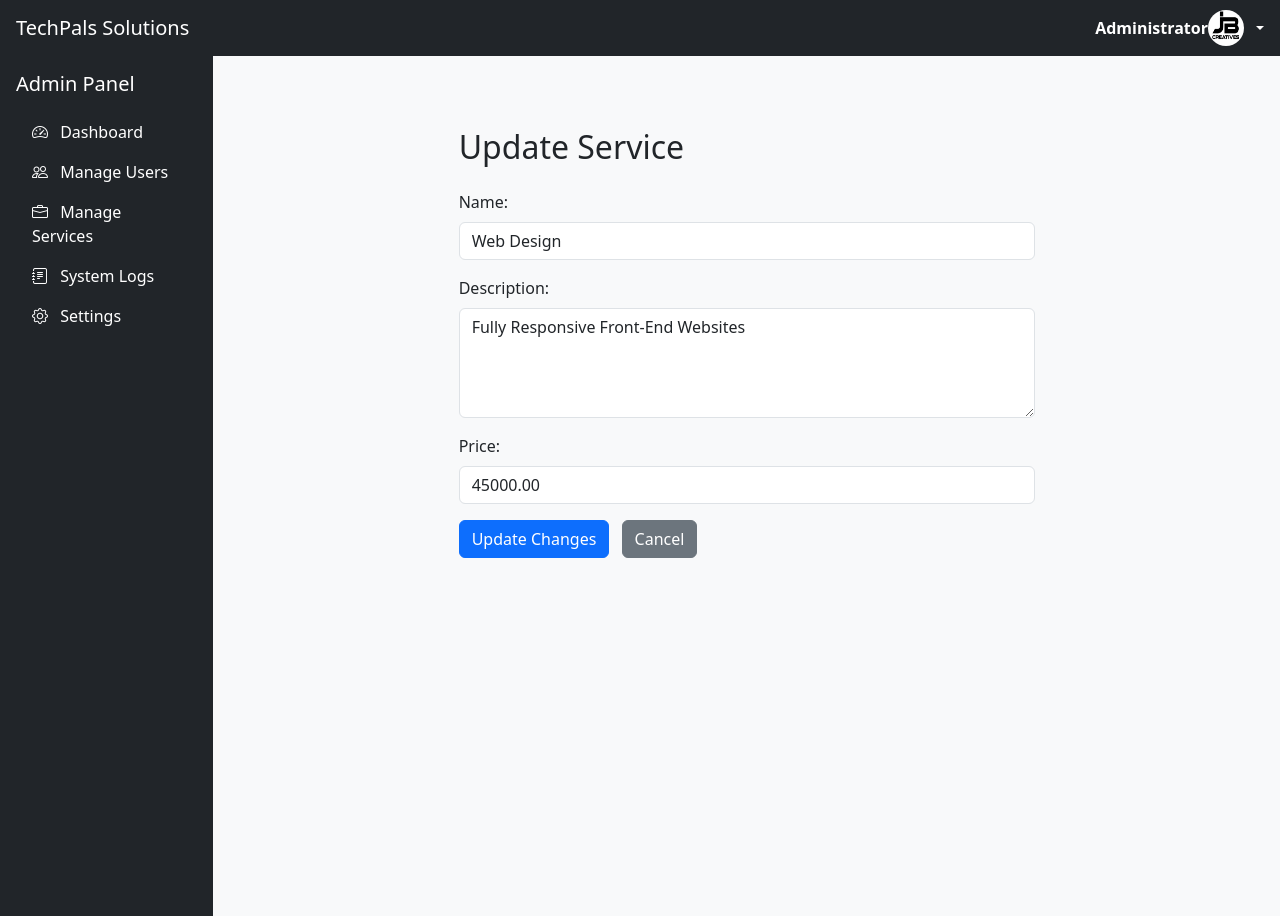
After one commit to kelvin-nyale/TechPals-Solutions-Management-System, a Django app: page /services/update/1/ in a window 1280 px wide. The commit adds this page. Run offline with Django 5.2, Linux system fonts and the light colour scheme; a user stored in the database is signed in; data comes from the database, SQL or seed files in the repository; both versions use the stored data as it was after the commit.

Commit message:
Added services and updated user profile tech stack

```diff
--- a/TechPalsApp/models.py
+++ b/TechPalsApp/models.py
@@ -5,6 +5,15 @@ from django.contrib.auth.models import User
 class Profile(models.Model):
     user = models.OneToOneField(User, on_delete=models.CASCADE)
     image = models.ImageField(upload_to='profile_pics/', default='default.jpg')
+    teck_stack = models.CharField(max_length=100, blank=True, null=True)
 
     def __str__(self):
         return f"{self.user.username} Profile"
+
+class Service(models.Model):
+    service_name = models.CharField(max_length=100)
+    service_description = models.TextField()
+    service_price = models.DecimalField(max_digits=10, decimal_places=2)
+
+    def __str__(self):
+        return f"{self.service_name} - {self.service_price}"
--- a/TechPalsApp/signals.py
+++ b/TechPalsApp/signals.py
@@ -15,3 +15,8 @@ def create_or_update_user_profile(sender, instance, created, **kwargs):
         except Profile.DoesNotExist:
             # If profile doesn't exist for some reason, create it
             Profile.objects.create(user=instance)
+
+@receiver(post_save, sender=User)
+def create_user_profile(sender, instance, created, **kwargs):
+    if created:
+        Profile.objects.create(user=instance)
--- a/TechPalsApp/templates/base_admin.html
+++ b/TechPalsApp/templates/base_admin.html
@@ -55,6 +55,11 @@
                 <a class="nav-link text-white" href="{% url 'users' %}"><i class="bi bi-people me-2"></i> Manage Users</a>
             </li>
             <li class="nav-item">
+                <a class="nav-link text-white" href="{% url 'service-list' %}">
+                    <i class="bi bi-briefcase me-2"></i> Manage Services
+                </a>
+            </li>
+            <li class="nav-item">
                 <a class="nav-link text-white" href="#"><i class="bi bi-journal-text me-2"></i> System Logs</a>
             </li>
             <li class="nav-item">
@@ -76,6 +81,11 @@
             <a class="nav-link text-white" href="{% url 'users' %}"><i class="bi bi-people me-2"></i> Manage Users</a>
         </li>
         <li class="nav-item">
+            <a class="nav-link text-white" href="{% url 'service-list' %}">
+                <i class="bi bi-briefcase me-2"></i> Manage Services
+            </a>
+        </li>
+        <li class="nav-item">
             <a class="nav-link text-white" href="#"><i class="bi bi-journal-text me-2"></i> System Logs</a>
         </li>
         <li class="nav-item">
--- /dev/null
+++ b/TechPalsApp/templates/service.update.html
@@ -0,0 +1,46 @@
+{% extends 'base_admin.html' %}
+
+{% block content %}
+<div class="container mt-5" style="max-width: 600px;">
+  <h2 class="mb-4">Update Service</h2>
+  <form method="post" action="{% url 'update-service' service.id %}">
+    {% csrf_token %}
+
+    <div class="mb-3">
+      <label for="service_name" class="form-label">Name:</label>
+      <input
+        type="text"
+        id="service_name"
+        name="service_name"
+        value="{{ service.service_name }}"
+        class="form-control"
+        required>
+    </div>
+
+    <div class="mb-3">
+      <label for="service_description" class="form-label">Description:</label>
+      <textarea
+        id="service_description"
+        name="service_description"
+        rows="4"
+        class="form-control"
+        required>{{ service.service_description }}</textarea>
+    </div>
+
+    <div class="mb-3">
+      <label for="service_price" class="form-label">Price:</label>
+      <input
+        type="number"
+        id="service_price"
+        name="service_price"
+        step="0.01"
+        value="{{ service.service_price }}"
+        class="form-control"
+        required>
+    </div>
+
+    <button type="submit" class="btn btn-primary">Update Changes</button>
+    <a href="{% url 'service-list' %}" class="btn btn-secondary ms-2">Cancel</a>
+  </form>
+</div>
+{% endblock %}
--- a/TechPalsApp/urls.py
+++ b/TechPalsApp/urls.py
@@ -21,4 +21,9 @@ urlpatterns = [
 
     path('profile/update/', views.update_profile, name='profile_update'),
 
+    path('services/add/', views.add_service, name='add-service'),
+    path('services/', views.services, name='service-list'),
+    path('services/update/<int:service_id>/', views.update_service, name='update-service'),
+    path('services/delete/<int:service_id>/', views.delete_service, name='delete-service'),
+
 ] + static(settings.MEDIA_URL, document_root=settings.MEDIA_ROOT)
--- a/TechPalsApp/views.py
+++ b/TechPalsApp/views.py
@@ -4,7 +4,7 @@ from django.contrib import messages  # for flash messages
 from django.contrib.auth import authenticate, login, logout
 from django.db.models import Q
 from django.contrib.auth.decorators import login_required, user_passes_test
-from . models import Profile
+from . models import Profile, Service
 
 # Create your views here.
 def index(request):
@@ -120,12 +120,16 @@ def login_view(request):
 def admin_required(user):
     return user.is_authenticated and user.is_superuser
 
+def staff_required(user):
+    return user.is_authenticated and user.is_staff
+
 @login_required
 @user_passes_test(admin_required)
 def admin_dashboard(request):
     return render(request, 'dashboard.admin.html')
 
 @login_required
+@user_passes_test(staff_required)
 def staff_dashboard(request):
     return render(request, 'dashboard.staff.html')
 
@@ -148,6 +152,7 @@ def add_user(request):
         email = request.POST.get('email')
         password = request.POST.get('password')
         role = request.POST.get('role')
+        tech_stack = request.POST.get('tech_stack')
 
         if User.objects.filter(username=username).exists() or User.objects.filter(email=email).exists():
             messages.error(request, 'Username or Email already taken. Please choose another one!')
@@ -157,21 +162,33 @@ def add_user(request):
         is_staff = role in ['admin', 'staff']
         is_superuser = role == 'admin'
 
-        User.objects.create_user(
+        user = User.objects.create_user(
             username=username,
             email=email,
             password=password,
             is_staff=is_staff,
             is_superuser=is_superuser
         )
+        Profile.objects.create(user=user, tech_stack=tech_stack)
         return redirect('users')
     return render(request, 'user.add.html')
 
 @login_required
 @user_passes_test(admin_required)
 def users(request):
-    users = User.objects.all().order_by('-date_joined')
-    return render(request, 'users.html', {'users': users})
+    users = User.objects.select_related('profile').order_by('-date_joined')
+
+    admins = users.filter(is_superuser=True)
+    staff = users.filter(is_staff=True, is_superuser=False)
+    regular_users = users.filter(is_staff=False, is_superuser=False)
+
+    context = {
+        'admins': admins,
+        'staff': staff,
+        'regular_users': regular_users,
+    }
+
+    return render(request, 'users.html', context)
 
 @login_required
 @user_passes_test(admin_required)
@@ -180,6 +197,7 @@ def update_user(request, pk):
     if request.method == 'POST':
         username = request.POST.get('username')
         email = request.POST.get('email')
+        tech_stack = request.POST.get('tech_stack')
         is_staff = request.POST.get('is_staff') == 'on'
         is_superuser = request.POST.get('is_superuser') == 'on'
 
@@ -194,9 +212,14 @@ def update_user(request, pk):
 
         user.username= username
         user.email= email
+        tech_stack=tech_stack
         user.is_staff = is_staff
         user.is_superuser = is_superuser
         user.save()
+
+        # Update profile
+        user.profile.tech_stack = tech_stack
+        user.profile.save()
 
         messages.success(request, 'User updated successfully')
         return redirect('users')
@@ -254,3 +277,67 @@ def update_profile(request):
         'profile': profile,
         'base_template': base_template,
     })
+
+@login_required
+@user_passes_test(admin_required)
+def add_service(request):
+
+    if request.method == 'POST':
+        service_name = request.POST.get('service_name')
+        service_description = request.POST.get('service_description')
+        service_price = request.POST.get('service_price')
+
+        Service.objects.create(
+            service_name=service_name,
+            service_description=service_description,
+            service_price=service_price
+        )
+        return redirect('service-list')
+
+    return render(request, 'service.add.html')
+
+def services(request):
+    services = Service.objects.all()
+    user = request.user
+
+    if user.is_authenticated and user.is_superuser:
+        base_template = 'base_admin.html'
+    elif user.is_authenticated and user.is_staff:
+        base_template = 'base_staff.html'
+    else:
+        base_template = 'base_user.html'
+
+    return render(request, 'services.html', {
+        'services': services,
+        'base_template': base_template,
+        'user': user
+    })
+
+@login_required
+@user_passes_test(admin_required)
+def update_service(request, service_id):
+    service = get_object_or_404(Service, id=service_id)
+
+    if request.method == 'POST':
+        service.service_name = request.POST.get('service_name')
+        service.service_description = request.POST.get('service_description')
+        service_price = request.POST.get('service_price')
+
+        # Convert price safely
+        try:
+            service.service_price = float(service_price)
+        except (ValueError, TypeError):
+            service.service_price = 0  # or handle error differently
+
+        service.save()
+
+        return redirect('service-list')
+    return render(request, 'service.update.html', {'service': service})
+
+@login_required
+@user_passes_test(admin_required)
+def delete_service(request, service_id):
+    service = get_object_or_404(Service, id=service_id)
+    service.delete()
+    messages.success(request, f'{service.service_name} deleted successfully')
+    return redirect('service-list')
```
Also changed, not shown: TechPalsApp/templates/service.add.html (added, +28 -0 lines), TechPalsApp/templates/service.details.html (added, +12 -0 lines), TechPalsApp/templates/services.html (added, +47 -0 lines), TechPalsApp/templates/user.add.html (+13 -8 lines), TechPalsApp/templates/user.update.html (+8 -2 lines), TechPalsApp/templates/users.html (+94 -15 lines), TechPalsApp/migrations/0002_service.py (added), TechPalsApp/migrations/0003_profile_teck_stack.py (added), db.sqlite3, media/profile_pics/240_F_1436470110_mYSjavmlXxxCOkeYgGKNt7XfIpsPdrLC_zO6j1rz.jpg (added), media/profile_pics/ChatGPT_Image_Oct_3_2025_02_53_12_PM.png (added), media/profile_pics/jb_creatives.png (added).
